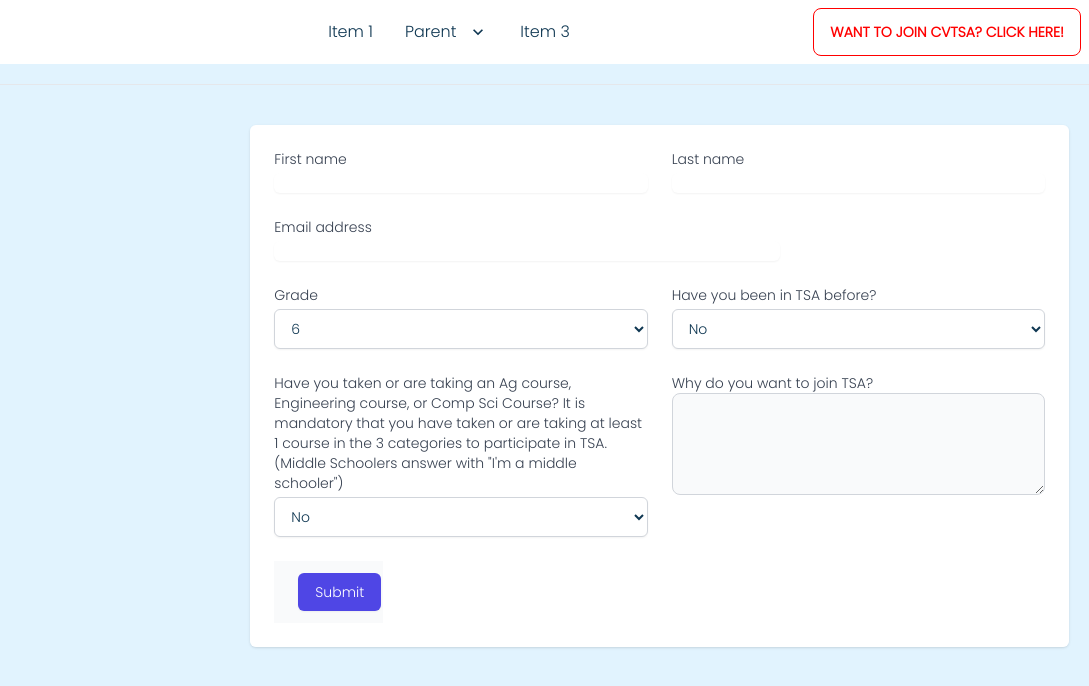
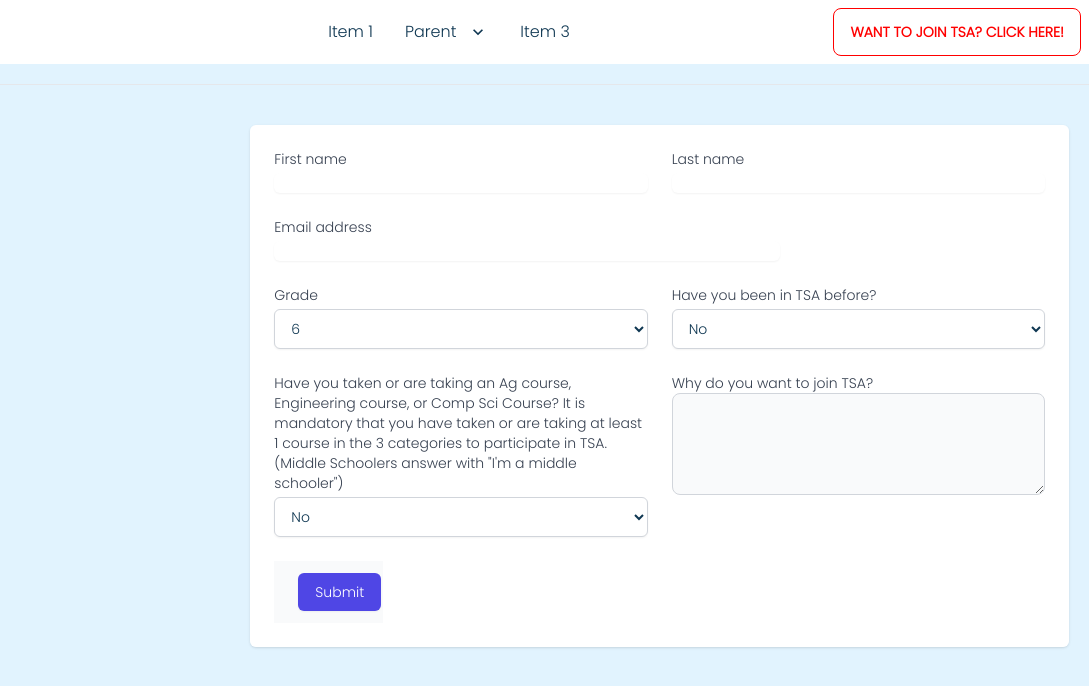
Before and after one commit to Sthirunavukkarasu7450/chaptersite, a website: page pages/newmemberform.html in a window 1280 px wide. Shown: the full height of the page, 191-1280 px from the left. Drawn offline with nearby package versions, Linux system fonts and the light colour scheme.

Commit message:
fixed nav button issue

```diff
--- a/pages/newmemberform.html
+++ b/pages/newmemberform.html
@@ -28,6 +28,7 @@
                         </ul>
                     </li>
                     <li><a>Item 3</a></li>
+                    <li><a class="btn btn-outline btn-primary" href="newmemberform.html">Want to Join TSA? Click here!</a></li>
                 </ul>
             </div>
             <a class="btn btn-ghost normal-case text-xl" href="index.html"><img src="../docs/images/patsa logo.png" alt="Logo" class="pr-3">CVTSA</a>
@@ -48,8 +49,8 @@
                 <li><a>Item 3</a></li>
             </ul>
         </div>
-        <div class="navbar-end">
-            <a class="btn btn-outline btn-primary">Want to Join CVTSA? Click Here!</a>
+        <div class="navbar-end hidden lg:flex">
+            <a class="btn btn-outline btn-primary" href="newmemberform.html">Want to Join TSA? Click here!</a>
         </div>
     </div>
 
```
Also changed, not shown: pages/index.html (+2 -1 lines).
